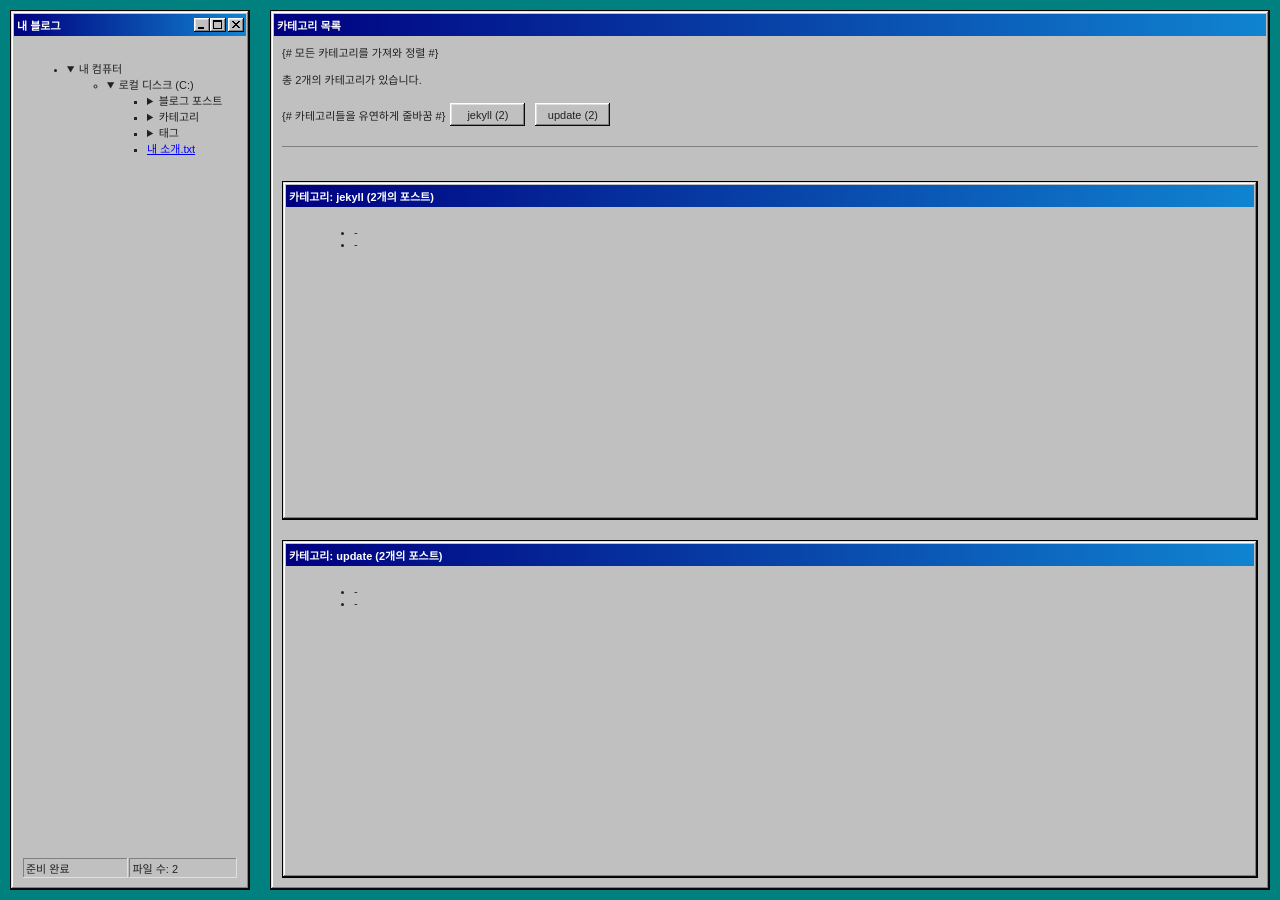
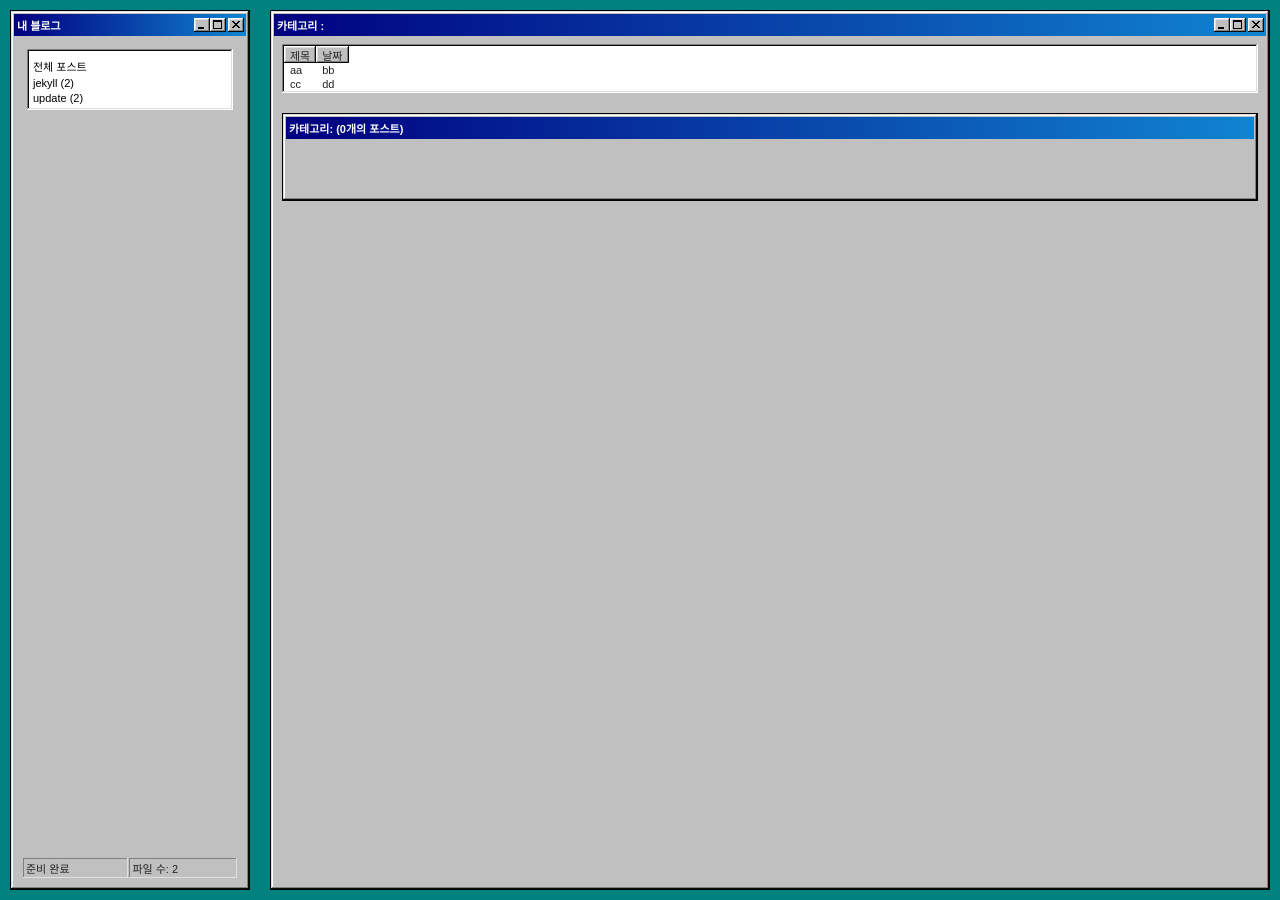
Before and after one commit to shinjeha/shinjeha.github.io, a Jekyll site: the page built from categories.html, in a window 1280 px wide. Built offline with Jekyll 4.4.1, drawn with Linux system fonts in a browser that asks for light colours; some web fonts are replaced.

Commit message:
did some stuff

```diff
--- a/_includes/explorer_sidebar.html
+++ b/_includes/sidebar.html
@@ -9,7 +9,16 @@
     </div>
     <div class="window-body">
         <div class="tree-view">
-            <ul>
+            <ul class="tree-view">
+                <li><a href="{{ "/" | relative_url }}">전체 포스트</a>
+                </li>
+                {% assign categories = site.categories | sort %}
+                {% for category in categories %}
+                <li><a href="{{ site.baseurl }}/categories/#{{ category | first | slugify }}">{{
+                        category | first }} ({{ category | last | size }})</a></li>
+                {% endfor %}
+            </ul>
+            <!-- <ul>
                 <li>
                     <details open>
                         <summary>내 컴퓨터</summary>
@@ -61,7 +70,7 @@
                         </ul>
                     </details>
                 </li>
-            </ul>
+            </ul> -->
         </div>
         <div class="status-bar">
             <p class="status-bar-field">준비 완료</p>
--- a/_layouts/default.html
+++ b/_layouts/default.html
@@ -5,7 +5,7 @@
 <body>
     <div class="blog-container">
         <aside class="sidebar-area">
-            {% include explorer_sidebar.html %}
+            {% include sidebar.html %}
         </aside>
         <section class="content-area">
             {{ content }}
--- a/categories.html
+++ b/categories.html
@@ -6,19 +6,43 @@ permalink: /categories/
 
 <div class="window" style="margin-bottom: 20px;">
     <div class="title-bar">
-        <div class="title-bar-text">카테고리 목록</div>
+        <div class="title-bar-text">카테고리 : <span id="categoryName"></span></div>
+        <div class="title-bar-controls">
+            <button aria-label="Minimize"></button>
+            <button aria-label="Maximize"></button>
+            <button aria-label="Close"></button>
+        </div>
     </div>
     <div class="window-body">
-        {% assign categories = site.categories | sort %} {# 모든 카테고리를 가져와 정렬 #}
+        <div class="sunken-panel">
+        <table class="interactive">
+            <thead>
+                <tr>
+                    <th>제목</th>
+                    <th>날짜</th>
+                </tr>
+            </thead>
+            <tbody>
+                <tr>
+                    <td>aa</td>
+                    <td>bb</td>
+                </tr>
+                <tr>
+                    <td>cc</td>
+                    <td>dd</td>
+                </tr>
+            </tbody>
+        </table>
+        </div>
+        <!-- {% assign categories = site.categories | sort %}
     {% if categories.size > 0 %}
       <p>총 {{ categories.size }}개의 카테고리가 있습니다.</p>
-        <div class="field-row" style="flex-wrap: wrap;"> {# 카테고리들을 유연하게 줄바꿈 #}
+      <div class="field-row" style="flex-wrap: wrap;">
+        <button class="category-button active" data-category="all">모든 카테고리</button> {# "모든 카테고리" 버튼 추가 #}
         {% for category in categories %}
-            <a href="#{{ category | first | slugify }}" class="category-link">
-                <button class="category-button">
+          <button class="category-button" data-category="{{ category | first | slugify }}">
             {{ category | first }} ({{ category | last | size }})
           </button>
-            </a>
         {% endfor %}
       </div>
       <hr class="clear-fix" style="margin: 15px 0;">
@@ -26,10 +50,27 @@ permalink: /categories/
       <p>아직 카테고리가 없습니다.</p>
     {% endif %}
 
-        {% for category in categories %}
+    {# 모든 카테고리 포스트 목록 (초기에는 항상 보임) #}
+    <div class="category-section" data-category="all">
       <div class="window" style="margin-top: 20px;">
         <div class="title-bar">
-                <div class="title-bar-text" id="{{ category | first | slugify }}">
+          <div class="title-bar-text">모든 포스트</div>
+        </div>
+        <div class="window-body">
+          <ul style="list-style: disc; margin-left: 20px;">
+            {% assign all_posts = site.posts | sort: "date" | reverse %}
+            {% for post in all_posts %}
+              <li><a href="{{ post.url | relative_url }}">{{ post.title }}</a> - <small>{{ post.date | date: "%Y-%m-%d" }}</small></li>
+            {% endfor %}
+          </ul>
+        </div>
+      </div>
+    </div> -->
+
+        <div class="category-section" data-category="{{ category | first | slugify }}">
+            <div class="window" style="margin-top: 20px;">
+                <div class="title-bar">
+                    <div class="title-bar-text">
                         카테고리: {{ category | first }} ({{ category | last | size }}개의 포스트)
                     </div>
                 </div>
@@ -42,32 +83,84 @@ permalink: /categories/
                     </ul>
                 </div>
             </div>
+        </div>
+        <!-- {% for category in categories %}
+      <div class="category-section" data-category="{{ category | first | slugify }}" style="display: none;"> {# 초기에는 숨김 #}
+        <div class="window" style="margin-top: 20px;">
+          <div class="title-bar">
+            <div class="title-bar-text">
+              카테고리: {{ category | first }} ({{ category | last | size }}개의 포스트)
+            </div>
+          </div>
+          <div class="window-body">
+            <ul style="list-style: disc; margin-left: 20px;">
+              {% for post in category | last %}
+                <li><a href="{{ post.url | relative_url }}">{{ post.title }}</a> - <small>{{ post.date | date: "%Y-%m-%d" }}</small></li>
               {% endfor %}
+            </ul>
+          </div>
+        </div>
+      </div>
+    {% endfor %} -->
     </div>
 </div>
 
-<style>
-    /* 카테고리 버튼 스타일 (태그 페이지와 유사) */
-    .category-link {
-        text-decoration: none;
-        margin: 5px;
-        display: inline-block;
+<script>
+    window.addEventListener('hashchange', function () {
+        currentHash();
+    });
+
+    document.addEventListener('DOMContentLoaded', function () {
+        currentHash();
+
+        const categoryButtons = document.querySelectorAll('.category-button');
+        const categorySections = document.querySelectorAll('.category-section');
+
+        function showCategory(selectedCategory) {
+            categorySections.forEach(section => {
+                if (section.dataset.category === selectedCategory || selectedCategory === 'all') {
+                    section.style.display = 'block';
+                } else {
+                    section.style.display = 'none';
+                }
+            });
         }
 
-    .category-button {
-        padding: 5px 10px;
+        function setActiveButton(selectedCategory) {
+            categoryButtons.forEach(button => {
+                if (button.dataset.category === selectedCategory) {
+                    button.classList.add('active');
+                } else {
+                    button.classList.remove('active');
+                }
+            });
         }
 
-    .field-row {
-        display: flex;
-        flex-wrap: wrap;
-        align-items: center;
+        categoryButtons.forEach(button => {
+            button.addEventListener('click', function () {
+                const selectedCategory = this.dataset.category;
+                showCategory(selectedCategory);
+                setActiveButton(selectedCategory);
+                // URL 해시 업데이트 (선택 사항, 브라우저 뒤로가기/앞으로가기 가능)
+                window.location.hash = selectedCategory;
+            });
+        });
+
+        // **이 부분이 중요합니다: 페이지 로드 시 URL 해시를 확인합니다.**
+        const initialHash = window.location.hash.substring(1); // URL에서 '#'을 제거합니다.
+        if (initialHash && Array.from(categoryButtons).some(btn => btn.dataset.category === initialHash)) {
+            // 해시값이 있고, 해당 카테고리 버튼이 존재하면 해당 카테고리를 보여줍니다.
+            showCategory(initialHash);
+            setActiveButton(initialHash);
+        } else {
+            // 해시값이 없거나 유효하지 않으면 '모든 카테고리'를 보여줍니다.
+            showCategory('all');
+            setActiveButton('all');
         }
+    });
 
-    .clear-fix {
-        border: 0;
-        height: 1px;
-        background-color: #808080;
-        margin: 10px 0;
+    function currentHash() {
+        const hash = window.location.hash.replaceAll('#', '');
+        document.getElementById('categoryName').innerText = hash;
     }
-</style>
+</script>
```
Also changed, not shown: README.md (added). Lines whose indentation alone changed are shown as unchanged.
